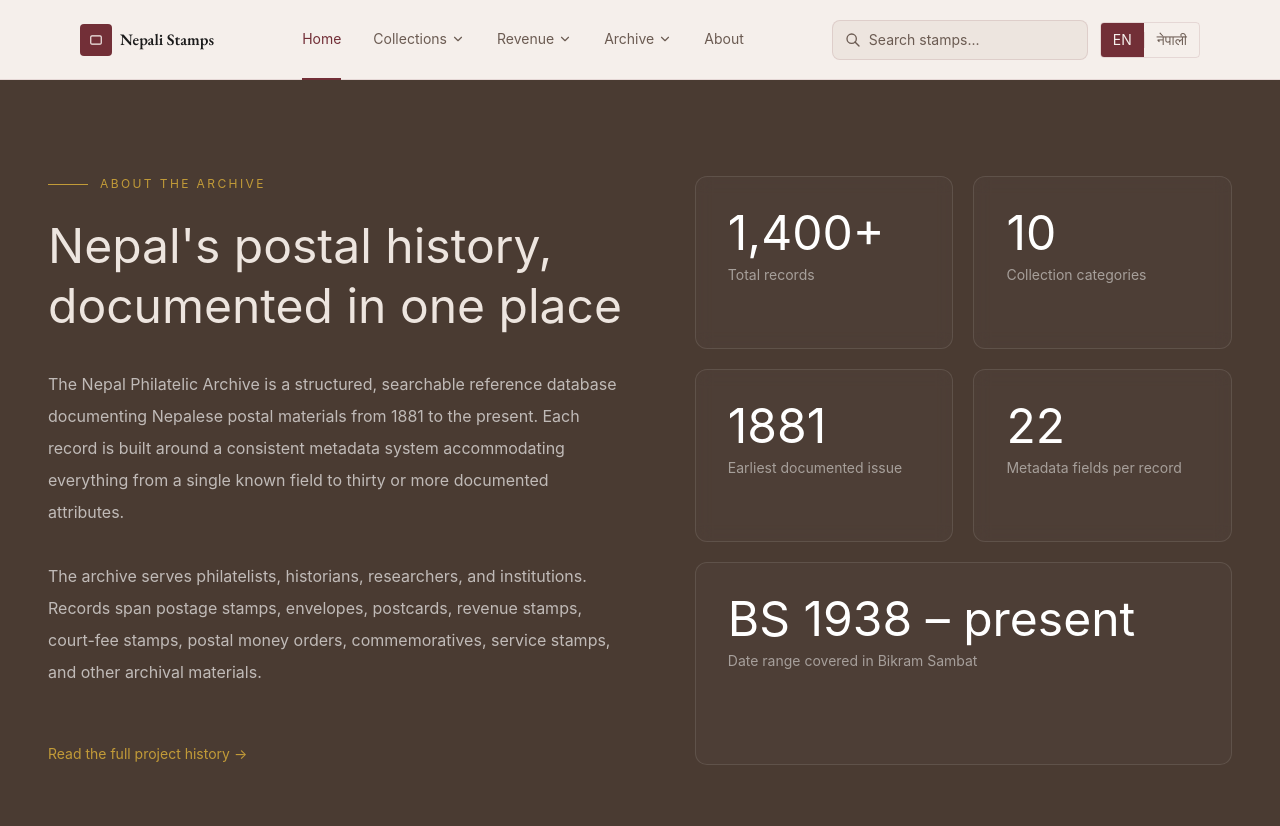
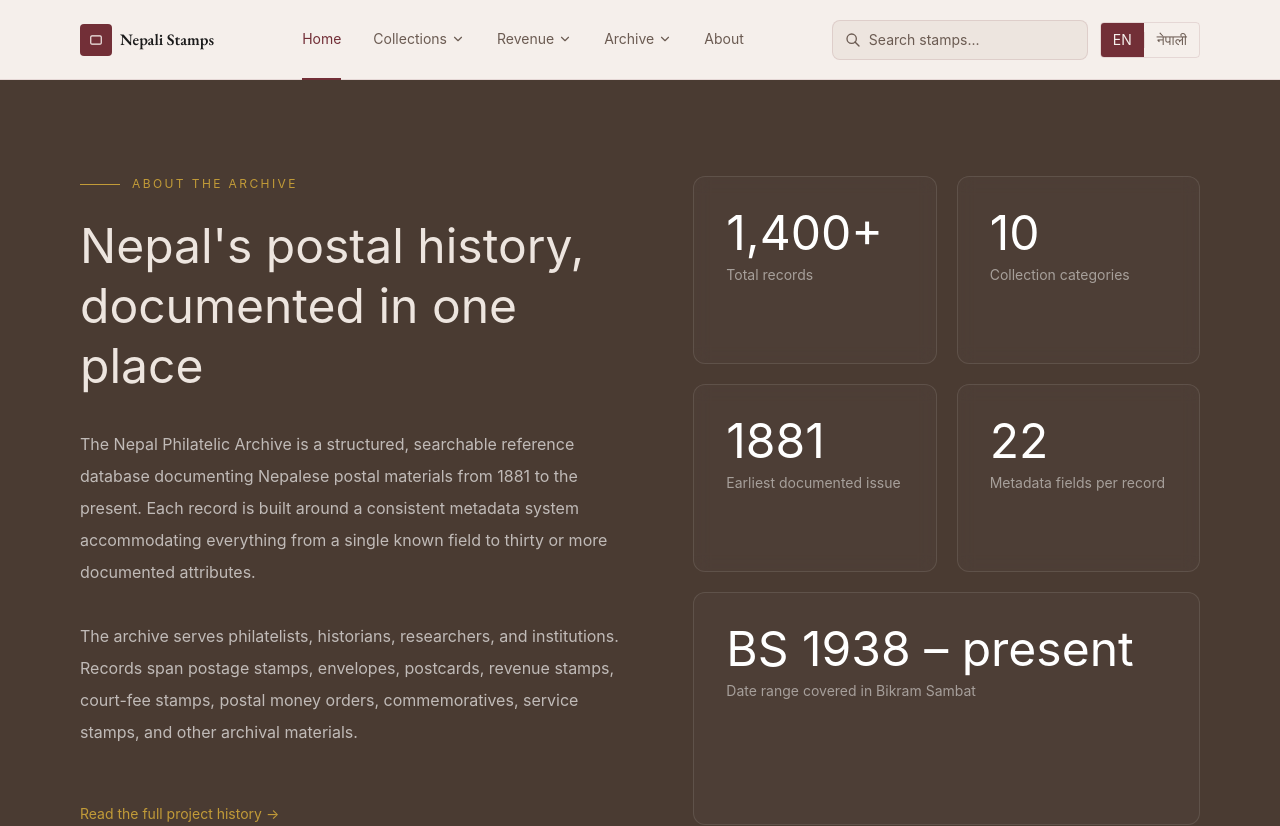
Before and after one commit to santubaba/Nepali-Stamp, a Next.js app: page / in a window 1280 px wide. Shown: the top 826 px of the page. Built offline with nearby package versions, Linux system fonts and the light colour scheme.

Commit message:
Removed AboutInfo from component and added it to the home

```diff
--- a/app/components/AboutInfo/page.tsx
+++ b/app/home/AboutInfo.tsx
@@ -19,7 +19,7 @@ export default function AboutInfo() {
   ];
 
   return (
-    <section className="bg-[var(--color-brand-secondary)] py-24 px-6 lg:px-12">
+    <section className="bg-[var(--color-brand-secondary)] py-24 px-6 lg:px-20">
       <div className="mx-auto max-w-7xl grid gap-14 lg:grid-cols-[1.1fr_1fr]">
         {/* Left content */}
         <div className="text-[var(--color-brand-surface)]">
--- a/app/page.tsx
+++ b/app/page.tsx
@@ -1,4 +1,4 @@
-import AboutInfo from "./components/AboutInfo/page";
+import AboutInfo from "./home/AboutInfo";
 import Collection1881 from "./home/Collection1881";
 
 export default function Home() {
```
